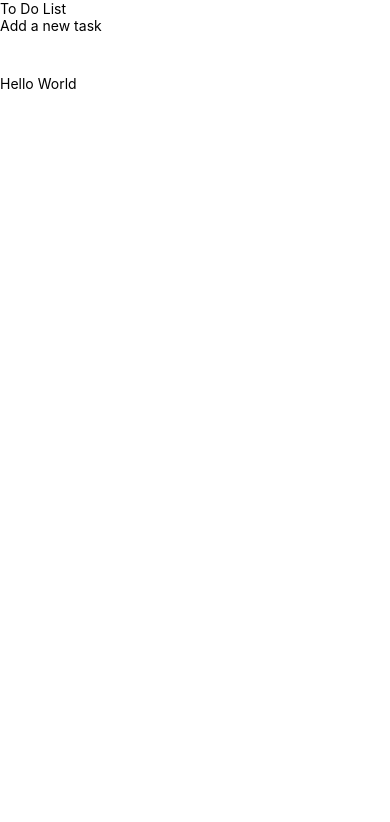
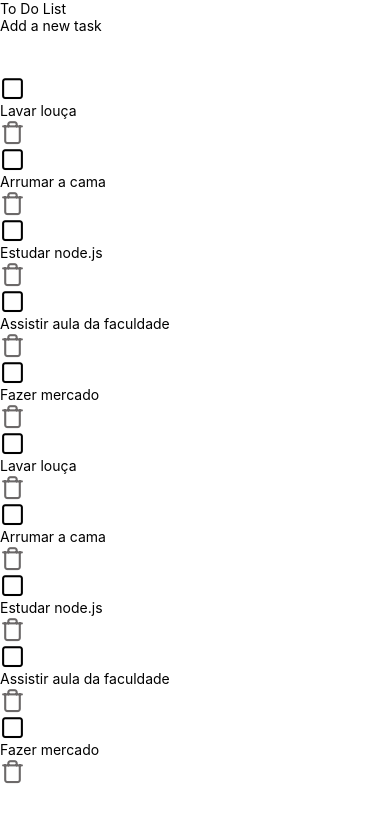
Before and after one commit to rogerpoliver/todo-list, a React Native app: screen / in a window 390 px wide. Shown: the top 822 px of the page. Built offline with nearby package versions, Linux system fonts and the light colour scheme.

Commit message:
feat: add fake data to development

```diff
--- a/src/screens/Home/index.tsx
+++ b/src/screens/Home/index.tsx
@@ -1,6 +1,20 @@
-import { View, Text } from "react-native";
+import { View } from "react-native";
 import Header from "../../components/Header";
 import InputContainer from "../../components/InputContainer";
+import Task from "../../components/Task";
+
+const taskList = [
+  "Lavar louça",
+  "Arrumar a cama",
+  "Estudar node.js",
+  "Assistir aula da faculdade",
+  "Fazer mercado",
+  "Lavar louça",
+  "Arrumar a cama",
+  "Estudar node.js",
+  "Assistir aula da faculdade",
+  "Fazer mercado",
+];
 
 export default function Home() {
   return (
@@ -8,7 +22,9 @@ export default function Home() {
       <Header />
       <InputContainer />
       <View className="mt-16">
-        <Text>Hello World</Text>
+      {taskList.map((task, index) => (
+          <Task key={index} text={task} />
+        ))}
       </View>
     </View>
   );
```
